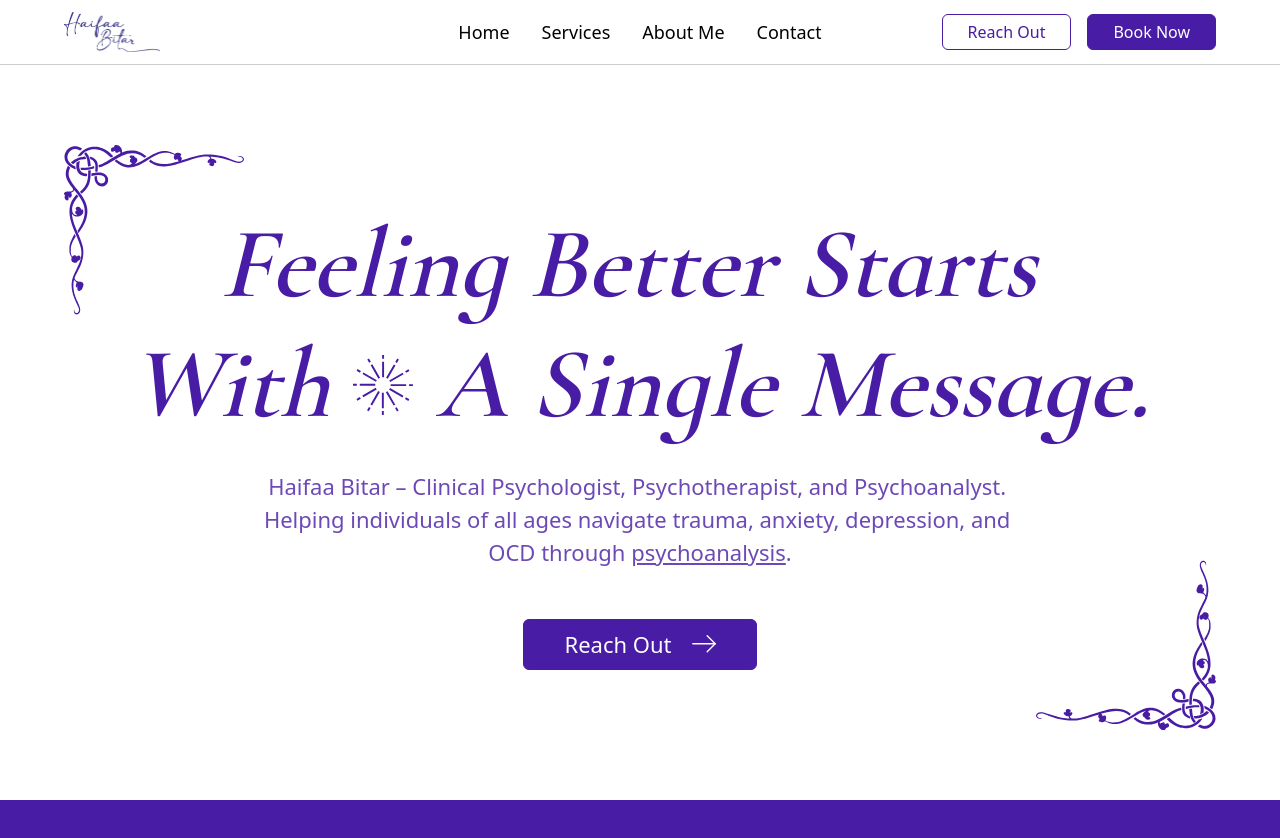
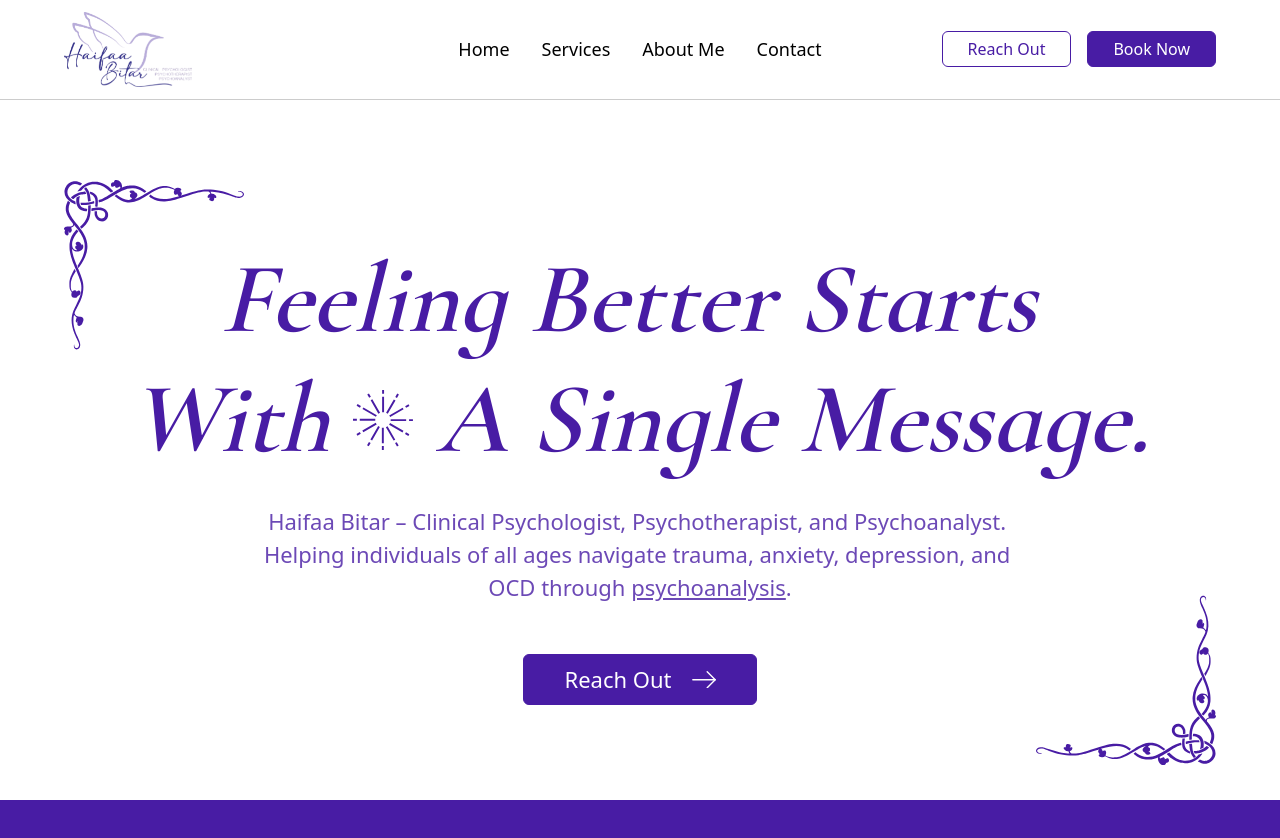
Before and after one commit to riwahoussari/haifaa-bitar, a Next.js app: page / in a window 1280 px wide. Shown: the top 838 px of the page. Built offline with nearby package versions, Linux system fonts and the light colour scheme; a web font is replaced by a local one.

Commit message:
try old logo

```diff
--- a/src/components/Navbar/Navbar.tsx
+++ b/src/components/Navbar/Navbar.tsx
@@ -1,5 +1,6 @@
 "use client";
-import haifaaBitarLogo from "../../../public/HB-name.png";
+// import haifaaBitarLogo from "../../../public/HB-name.png";
+import haifaaBitarLogo from "../../../public/HB-original-logo.png";
 import Button from "../global/Button";
 import { useEffect, useRef, useState } from "react";
 import BurgerMenuSvg from "./BurgerMenuSvg";
@@ -89,7 +90,7 @@ export default function Navbar() {
           <Image
             src={haifaaBitarLogo}
             alt="Arthyl"
-            className="z-1 w-24 relative "
+            className="z-1 w-32 relative "
           />
         </TransitionLink>
 
```
Also changed, not shown: public/HB-original-logo.png (added).
